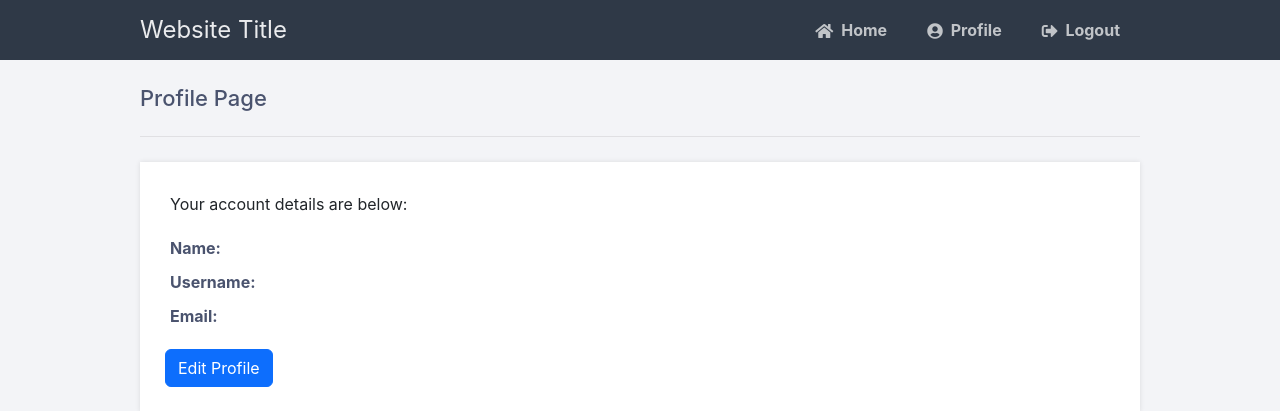
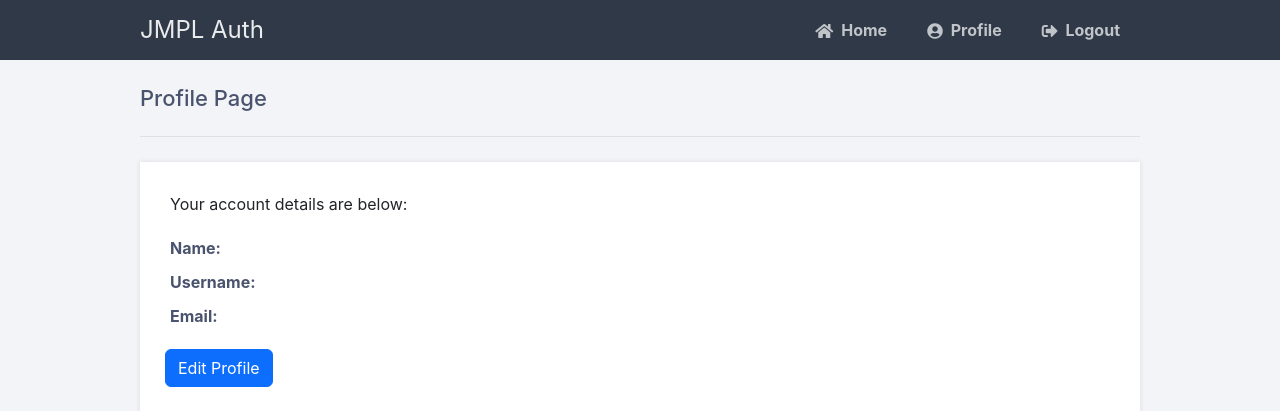
Before and after one commit to hafidhmuhammadakbar/flask-login, a Flask app: template templates/profile.html in a window 1280 px wide. Shown: the top 411 px of the page. Run offline with Flask 3, Linux system fonts and the light colour scheme; the template is opened without the code that fills it, so the values that code supplies are empty; some libraries are stand-ins or nearby versions.

Commit message:
Update website title in layout.html

```diff
--- a/templates/layout.html
+++ b/templates/layout.html
@@ -10,8 +10,8 @@
 	<body class="loggedin">
 		<nav class="navtop">
 			<div>
-				<h1>Website Title</h1>
-                <a href="{{ url_for('home') }}"><i class="fas fa-home"></i>Home</a>
+				<h1>JMPL Auth</h1>
+				<a href="{{ url_for('home') }}"><i class="fas fa-home"></i>Home</a>
 				<a href="{{ url_for('profile') }}"><i class="fas fa-user-circle"></i>Profile</a>
 				<a href="{{ url_for('logout') }}"><i class="fas fa-sign-out-alt"></i>Logout</a>
 			</div>
```
